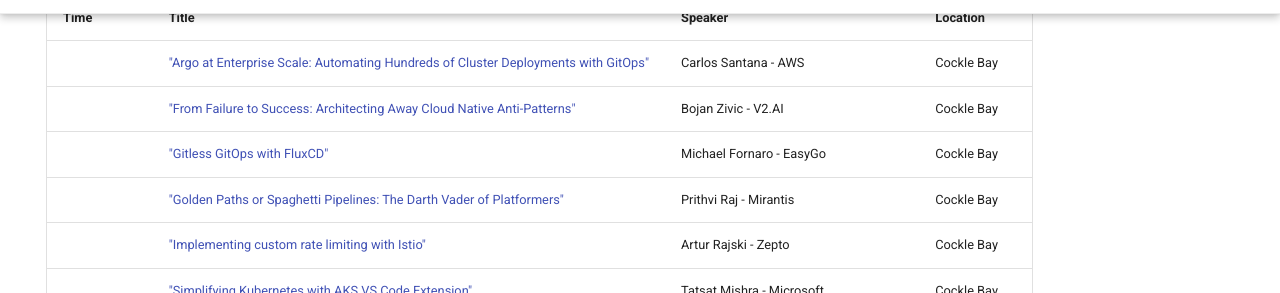
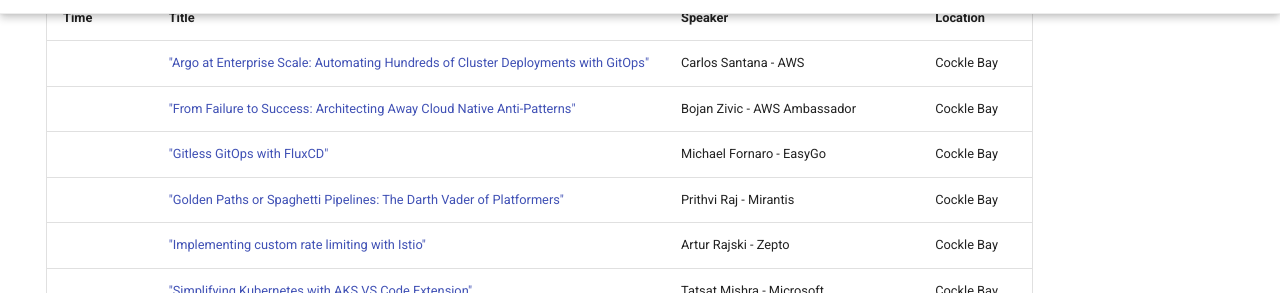
Before and after one commit to cloudconau/site, an MkDocs documentation site: the page built from docs/agenda.md, in a window 1280 px wide and 900 px high, scrolled down 1909 px. Shown: the part 159-452 px from the top of the window. Built offline with MkDocs 1.6.1 and Material for MkDocs 9.7.7, drawn with Linux system fonts in a browser that asks for light colours.

Commit message:
update agenda

```diff
--- a/docs/agenda.md
+++ b/docs/agenda.md
@@ -54,7 +54,7 @@ hide:
 | Time  | Title | Speaker | Location |
 |---|---|---|---|
 | | ["Argo at Enterprise Scale: Automating Hundreds of Cluster Deployments with GitOps"](abstracts/CarlosSantana.md) | Carlos Santana - AWS | Cockle Bay |
-| | ["From Failure to Success: Architecting Away Cloud Native Anti-Patterns"](abstracts/BojanZivic.md) | Bojan Zivic - V2.AI | Cockle Bay |
+| | ["From Failure to Success: Architecting Away Cloud Native Anti-Patterns"](abstracts/BojanZivic.md) | Bojan Zivic - AWS Ambassador | Cockle Bay |
 | | ["Gitless GitOps with FluxCD"](abstracts/MichaelFornaro.md) | Michael Fornaro - EasyGo | Cockle Bay |
 | | ["Golden Paths or Spaghetti Pipelines: The Darth Vader of Platformers"](abstracts/PrithviRaj.md) | Prithvi Raj - Mirantis | Cockle Bay |
 | | ["Implementing custom rate limiting with Istio"](abstracts/ArturRajski.md) | Artur Rajski - Zepto | Cockle Bay |
```
